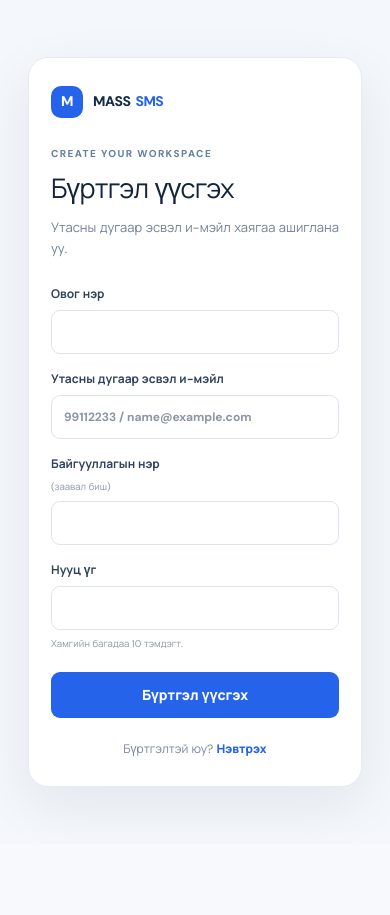
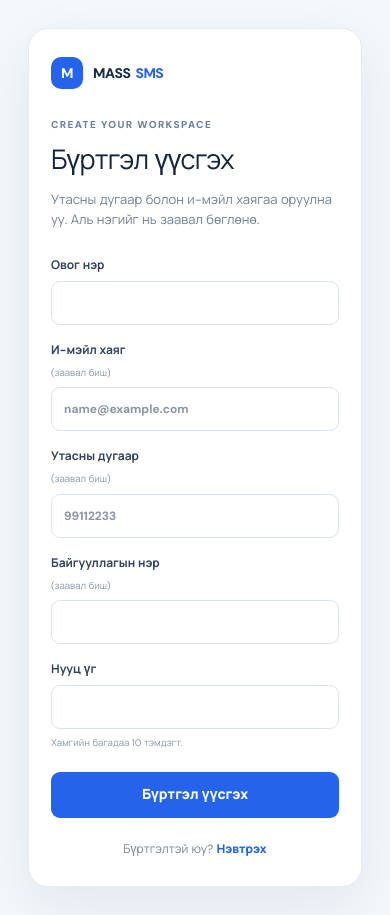
Before and after one commit to ssboroo/mass_sms, a Next.js app: page /register in a window 390 px wide. Before the commit the page ends 844 px from the top, so only its background shows below. Built offline with nearby package versions, Linux system fonts and the light colour scheme.

Commit message:
feat: add separate phone and email registration fields

```diff
--- a/app/register/page.tsx
+++ b/app/register/page.tsx
@@ -5,16 +5,16 @@ import { useRouter } from "next/navigation";
 
 export default function RegisterPage() {
   const router = useRouter();
-  const [fullName,setFullName]=useState(""); const [identifier,setIdentifier]=useState("");
+  const [fullName,setFullName]=useState(""); const [email,setEmail]=useState(""); const [phone,setPhone]=useState("");
   const [organizationName,setOrganizationName]=useState(""); const [password,setPassword]=useState("");
   const [error,setError]=useState(""); const [busy,setBusy]=useState(false);
   async function submit(event:FormEvent) {
     event.preventDefault(); setBusy(true); setError("");
     try {
-      const response=await fetch("/api/auth/register",{method:"POST",headers:{"Content-Type":"application/json"},body:JSON.stringify({fullName,identifier,organizationName,password})});
+      const response=await fetch("/api/auth/register",{method:"POST",headers:{"Content-Type":"application/json"},body:JSON.stringify({fullName,email,phone,organizationName,password})});
       const data=await response.json(); if(!response.ok) throw new Error(data.error||"Бүртгэл үүсгэх боломжгүй.");
       router.replace(data.user.role==="ADMIN"?"/admin":"/"); router.refresh();
     } catch(e) { setError(e instanceof Error?e.message:"Алдаа гарлаа."); } finally { setBusy(false); }
   }
-  return <main className="account-page"><section className="account-card"><Link href="/" className="account-brand"><i>M</i>MASS <b>SMS</b></Link><p className="account-eyebrow">CREATE YOUR WORKSPACE</p><h1>Бүртгэл үүсгэх</h1><p className="account-muted">Утасны дугаар эсвэл и-мэйл хаягаа ашиглана уу.</p><form onSubmit={submit}><label>Овог нэр<input autoComplete="name" value={fullName} onChange={e=>setFullName(e.target.value)} required minLength={2} /></label><label>Утасны дугаар эсвэл и-мэйл<input autoComplete="username" value={identifier} onChange={e=>setIdentifier(e.target.value)} placeholder="99112233 / name@example.com" required /></label><label>Байгууллагын нэр <small>(заавал биш)</small><input autoComplete="organization" value={organizationName} onChange={e=>setOrganizationName(e.target.value)} /></label><label>Нууц үг<input autoComplete="new-password" type="password" minLength={10} value={password} onChange={e=>setPassword(e.target.value)} required /><small>Хамгийн багадаа 10 тэмдэгт.</small></label>{error&&<p className="account-error" role="alert">{error}</p>}<button disabled={busy}>{busy?"Бүртгэж байна...":"Бүртгэл үүсгэх"}</button></form><p className="account-switch">Бүртгэлтэй юу? <Link href="/login">Нэвтрэх</Link></p></section></main>;
+  return <main className="account-page"><section className="account-card"><Link href="/" className="account-brand"><i>M</i>MASS <b>SMS</b></Link><p className="account-eyebrow">CREATE YOUR WORKSPACE</p><h1>Бүртгэл үүсгэх</h1><p className="account-muted">Утасны дугаар болон и-мэйл хаягаа оруулна уу. Аль нэгийг нь заавал бөглөнө.</p><form onSubmit={submit}><label>Овог нэр<input autoComplete="name" value={fullName} onChange={e=>setFullName(e.target.value)} required minLength={2} /></label><label>И-мэйл хаяг <small>(заавал биш)</small><input autoComplete="email" type="email" value={email} onChange={e=>setEmail(e.target.value)} placeholder="name@example.com" /></label><label>Утасны дугаар <small>(заавал биш)</small><input autoComplete="tel" type="tel" value={phone} onChange={e=>setPhone(e.target.value)} placeholder="99112233" /></label><label>Байгууллагын нэр <small>(заавал биш)</small><input autoComplete="organization" value={organizationName} onChange={e=>setOrganizationName(e.target.value)} /></label><label>Нууц үг<input autoComplete="new-password" type="password" minLength={10} value={password} onChange={e=>setPassword(e.target.value)} required /><small>Хамгийн багадаа 10 тэмдэгт.</small></label>{error&&<p className="account-error" role="alert">{error}</p>}<button disabled={busy}>{busy?"Бүртгэж байна...":"Бүртгэл үүсгэх"}</button></form><p className="account-switch">Бүртгэлтэй юу? <Link href="/login">Нэвтрэх</Link></p></section></main>;
 }
```
